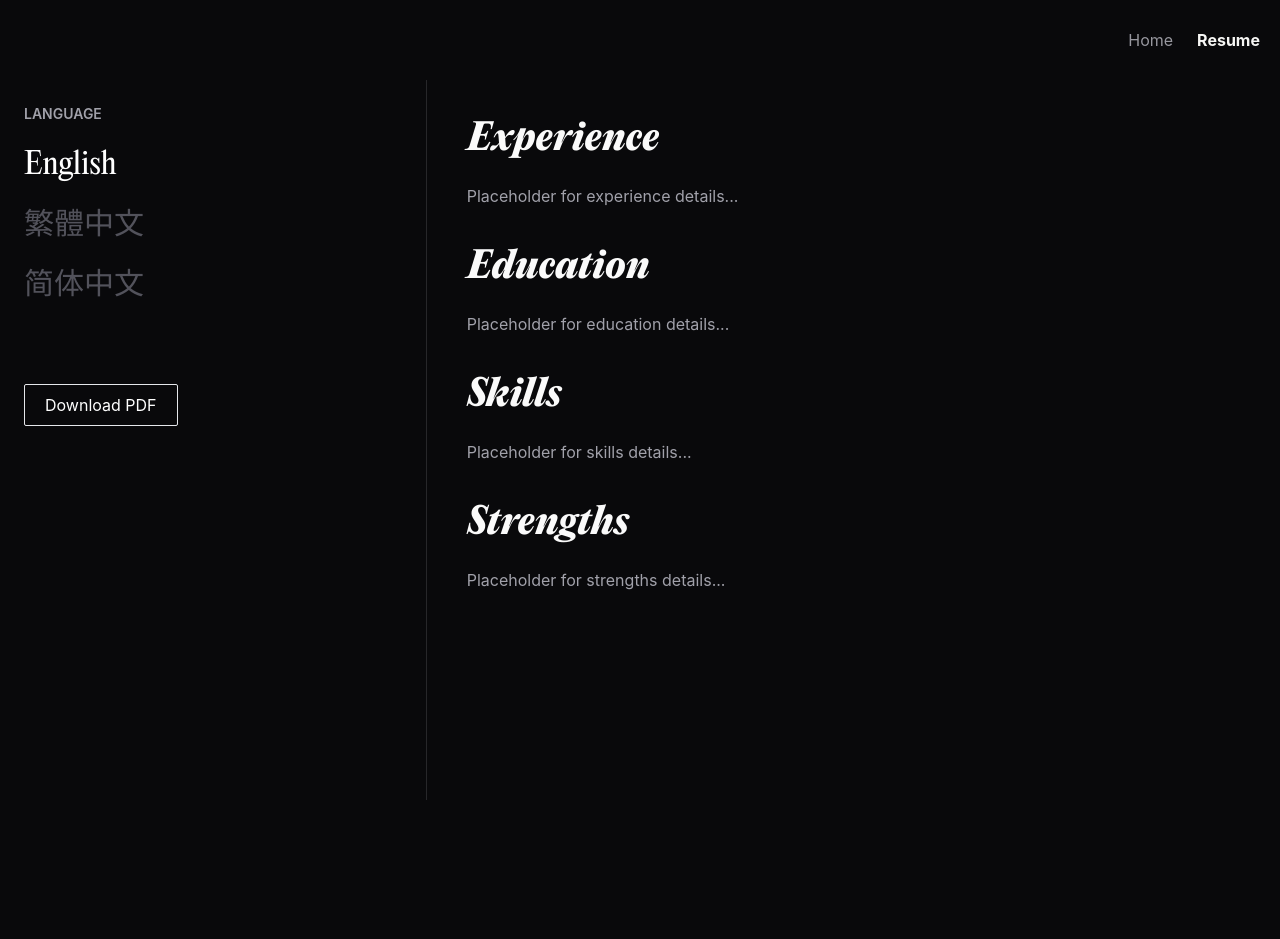
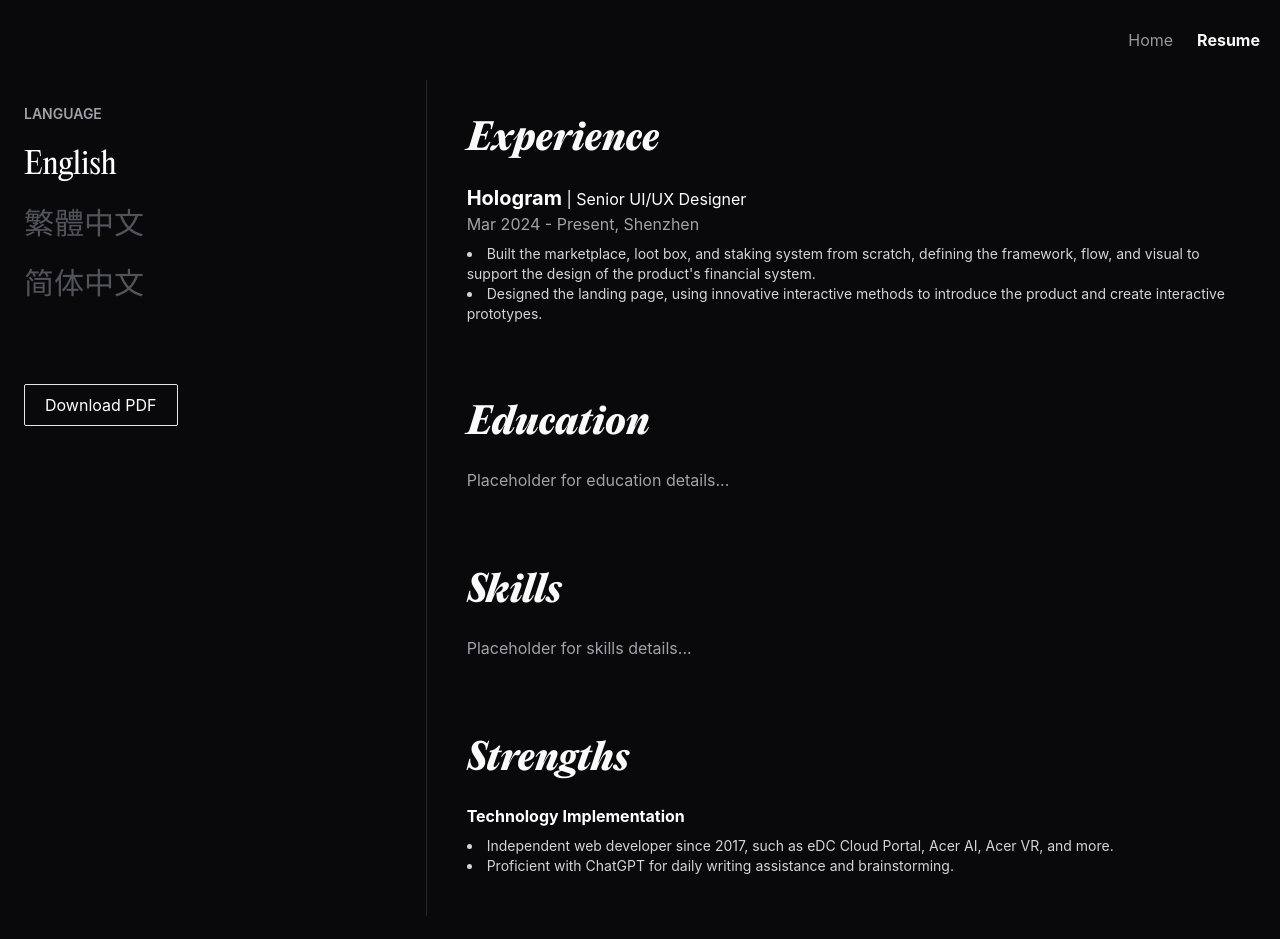
Before and after one commit to hoiian/portfolio2025, a React (Vite) app: page /resume in a window 1280 px wide. Shown: the top 939 px of the page. Built offline with nearby package versions, Linux system fonts and the light colour scheme.

Commit message:
resume text update

```diff
--- a/src/components/Header.jsx
+++ b/src/components/Header.jsx
@@ -8,7 +8,7 @@ export default function Header() {
         <NavLink
           to="/"
           className={({ isActive }) =>
-            `transition-all ${isActive ? "text-white font-bold" : "text-zinc-400"}`
+            `transition-all ${isActive ? "text-white font-bold" : "text-zinc-400 hover:text-zinc-200"}`
           }
         >
           Home
@@ -16,7 +16,7 @@ export default function Header() {
         <NavLink
           to="/resume"
           className={({ isActive }) =>
-            `transition-all ${isActive ? "text-white font-bold" : "text-zinc-400"}`
+            `transition-all ${isActive ? "text-white font-bold" : "text-zinc-400 hover:text-zinc-200"}`
           }
         >
           Resume
--- a/src/pages/Resume.jsx
+++ b/src/pages/Resume.jsx
@@ -7,11 +7,11 @@ const Resume = () => {
   const [menuOpen, setMenuOpen] = useState(false);
 
   const downloadOptions = [
-    { label: "English", file: "/pdfs/resume-english.pdf" },
-    { label: "繁體中文", file: "/pdfs/resume-traditional.pdf" },
-    { label: "简体中文", file: "/pdfs/resume-simplified.pdf" },
-    { label: "English + 繁體中文", file: "/pdfs/resume-en-tw.pdf" },
-    { label: "English + 简体中文", file: "/pdfs/resume-en-cn.pdf" },
+    { label: "English", file: "/pdfs/HoiIanWong_UXUI_Resume_2025_en.pdf" },
+    { label: "繁體中文", file: "/pdfs/HoiIanWong_UXUI_Resume_2025_tw.pdf" },
+    { label: "简体中文", file: "/pdfs/HoiIanWong_UXUI_Resume_2025_cn.pdf" },
+    { label: "English + 繁體中文", file: "/pdfs/HoiIanWong_UXUI_Resume_2025_en_tw.pdf" },
+    { label: "English + 简体中文", file: "/pdfs/HoiIanWong_UXUI_Resume_2025_en_cn.pdf" },
   ];
 
   return (
@@ -23,19 +23,19 @@ const Resume = () => {
         <div className="space-y-6 text-3xl font-heading">
         <p className="text-sm text-zinc-400 font-sans font-semibold uppercase ">Language</p>
           <button
-            className={`block w-full text-left ${selectedLanguage === "english" ? " text-white" : "text-zinc-600"}`}
+            className={`block w-full text-left ${selectedLanguage === "english" ? " text-white" : "text-zinc-600 hover:text-zinc-400"}`}
             onClick={() => setSelectedLanguage("english")}
           >
             English
           </button>
           <button
-            className={`block w-full text-left ${selectedLanguage === "traditional" ? " text-white" : "text-zinc-600"}`}
+            className={`block w-full text-left ${selectedLanguage === "traditional" ? " text-white" : "text-zinc-600 hover:text-zinc-400"}`}
             onClick={() => setSelectedLanguage("traditional")}
           >
             繁體中文
           </button>
           <button
-            className={`block w-full text-left ${selectedLanguage === "simplified" ? " text-white" : "text-zinc-600"}`}
+            className={`block w-full text-left ${selectedLanguage === "simplified" ? " text-white" : "text-zinc-600 hover:text-zinc-400"}`}
             onClick={() => setSelectedLanguage("simplified")}
           >
             简体中文
@@ -45,7 +45,7 @@ const Resume = () => {
         <div className="relative mt-20">
           <button
             onClick={() => setMenuOpen(!menuOpen)}
-            className="text-white px-5 py-2 rounded-sm w-auto text-left border"
+            className="text-white px-5 py-2 rounded-sm w-auto text-left border hover:bg-zinc-800"
           >
             Download PDF
             {/* <ChevronDown size={20} strokeWidth={1} /> */}
@@ -68,18 +68,32 @@ const Resume = () => {
       </div>
 
       {/* Right Content */}
-      <div className="w-2/3 p-10">
+      <div className="w-2/3 p-10 text-white">
         <h2 className="text-4xl italic mb-6 text-zinc-50 font-extrabold">Experience</h2>
-        <p>Placeholder for experience details...</p>
+        <div className="mt-6">
+          <span className="text-xl font-bold ">Hologram</span>
+          <span className=""> | Senior UI/UX Designer</span>
+          <p className="text-zinc-400">Mar 2024 - Present, Shenzhen</p>
+          <ul className="list-disc list-inside mt-2 text-zinc-300 text-sm">
+            <li>Built the marketplace, loot box, and staking system from scratch, defining the framework, flow, and visual to support the design of the product's financial system.</li>
+            <li>Designed the landing page, using innovative interactive methods to introduce the product and create interactive prototypes.</li>
+          </ul>
+        </div>
 
-        <h2 className="text-4xl italic mt-10 mb-6 text-zinc-50 font-extrabold">Education</h2>
+        <h2 className="text-4xl italic mt-20 mb-6 text-zinc-50 font-extrabold">Education</h2>
         <p>Placeholder for education details...</p>
 
-        <h2 className="text-4xl italic mt-10 mb-6 text-zinc-50 font-extrabold">Skills</h2>
+        <h2 className="text-4xl italic mt-20 mb-6 text-zinc-50 font-extrabold">Skills</h2>
         <p>Placeholder for skills details...</p>
 
-        <h2 className="text-4xl italic mt-10 mb-6 text-zinc-50 font-extrabold">Strengths</h2>
-        <p>Placeholder for strengths details...</p>
+        <h2 className="text-4xl italic mt-20 mb-6 text-zinc-50 font-extrabold">Strengths</h2>
+        <div className="mt-6">
+          <span className="text-xl1 font-bold ">Technology Implementation</span>
+          <ul className="list-disc list-inside mt-2 text-zinc-300 text-sm">
+            <li>Independent web developer since 2017,  such as eDC Cloud Portal, Acer AI, Acer VR, and more.</li>
+            <li>Proficient with ChatGPT for daily writing assistance and brainstorming.</li>
+          </ul>
+        </div>
       </div>
     </div>
   );
```
